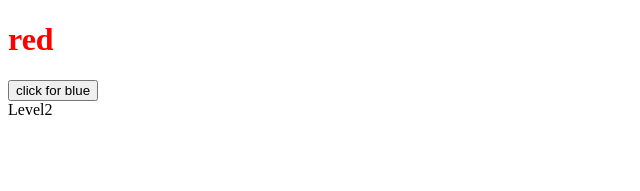
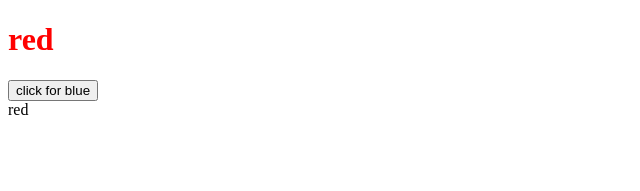
Before and after one commit to sun-n-y/contextApi, a React (Vite) app: page / in a window 1280 px wide. Shown: the top 191 px of the page, without its empty margins (0-640 px from the left). Built offline with nearby package versions, Linux system fonts and the light colour scheme.

Commit message:
add custom hook

```diff
--- a/src/App2.jsx
+++ b/src/App2.jsx
@@ -1,8 +1,9 @@
-import { createContext, useState } from 'react';
+import { createContext, useState, useContext } from 'react';
 import Level1 from './Level1';
-import Level2 from './Level2';
 
 export const ColorContext = createContext();
+
+export const useCustomHook = () => useContext(ColorContext);
 
 const App2 = () => {
   const [color, setColor] = useState('red');
--- a/src/Level1.jsx
+++ b/src/Level1.jsx
@@ -1,9 +1,9 @@
-import { useContext } from 'react';
-import { ColorContext } from './App2';
+import { useCustomHook } from './App2';
 import Level2 from './Level2';
 
 const Level1 = () => {
-  const { color, showColor } = useContext(ColorContext);
+  const { color, showColor } = useCustomHook();
+
   return (
     <div>
       <h1 style={{ color: color }}>{color}</h1>
--- a/src/Level2.jsx
+++ b/src/Level2.jsx
@@ -1,4 +1,8 @@
+import { useCustomHook } from './App2';
+
 const Level2 = () => {
-  return <div>Level2</div>;
+  const { color, showColor } = useCustomHook();
+
+  return <div>{color}</div>;
 };
 export default Level2;
```
